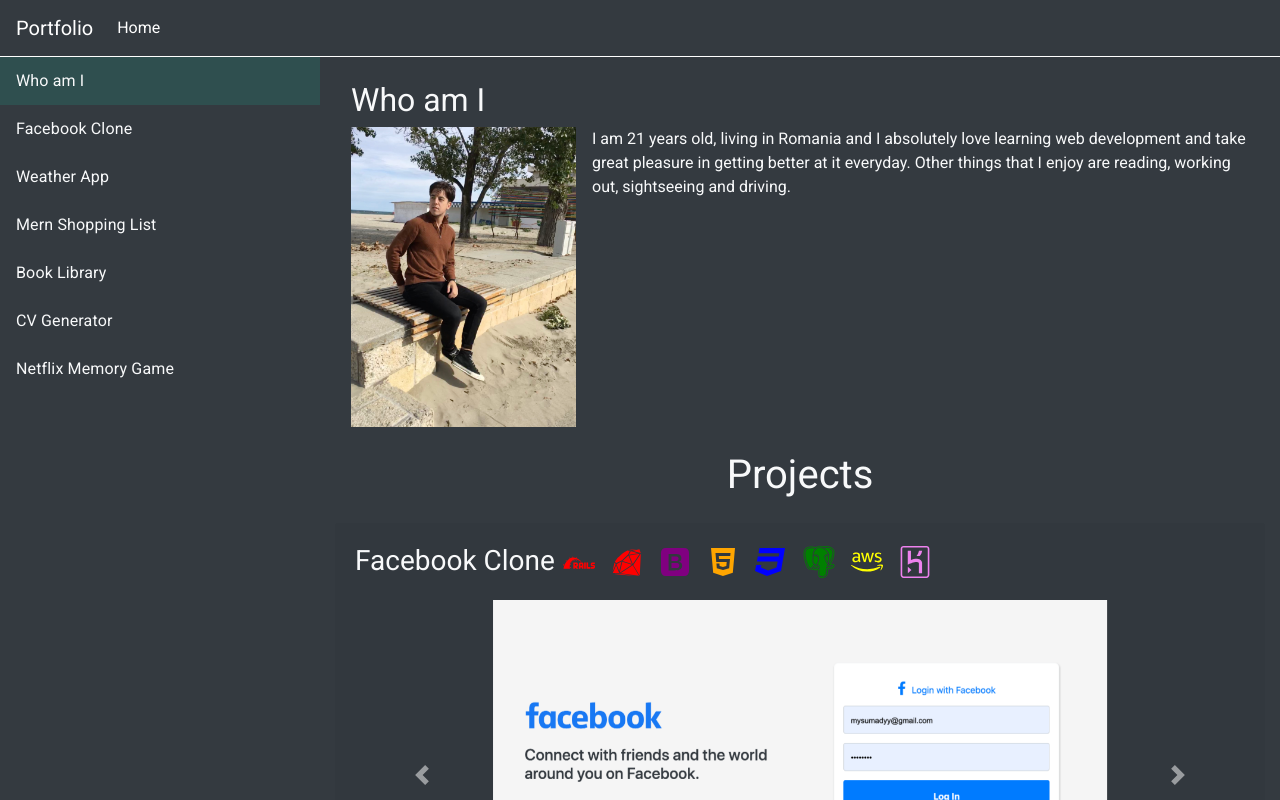
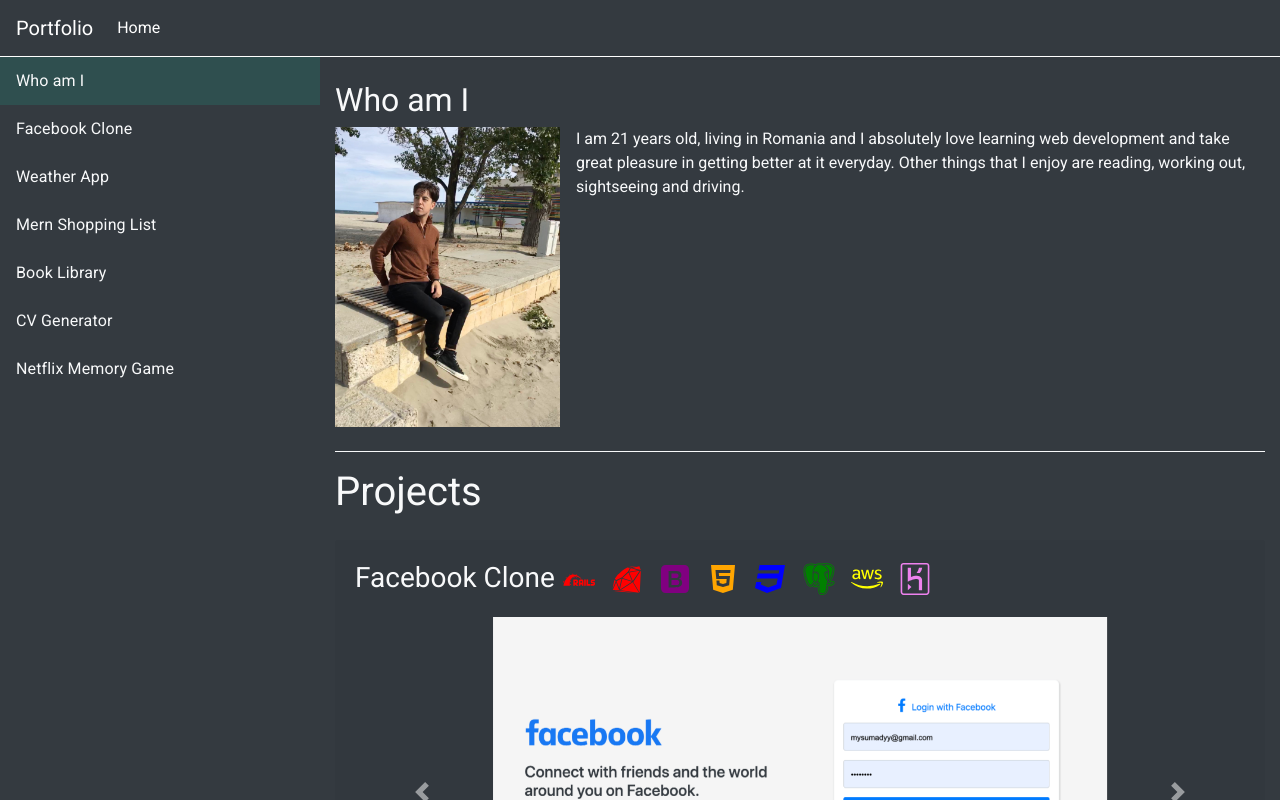
Before and after one commit to irlgabriel/portfolio, a React (Create React App) app: page / in a window 1280 px wide. Shown: the top 800 px of the page. Built offline with nearby package versions, Linux system fonts and the light colour scheme.

Commit message:
fixed margin inconsistencies

```diff
--- a/src/components/Footer/Footer.js
+++ b/src/components/Footer/Footer.js
@@ -10,10 +10,10 @@ import {
 export default function Footer() {
   const contacts = [
     { icon: <FaGithub />, contactLink: "https://github.com/irlgabriel", color: "inherit" },
+    { icon: <FaLinkedin />, contactLink: "https://www.linkedin.com/in/gabriel-radu-5023021b9/", color: "lightblue" },
+    { icon: <AiFillMail />, contactLink: "mailto: radu.gabriel131@gmail.com", color: "gold" },
     { icon: <FaInstagramSquare />, contactLink: "https://www.instagram.com/gabriel.radu1/", color: "red" },
     { icon: <FaFacebookSquare />, contactLink: "https://www.facebook.com/gabi.radu.75/", color: "blue" },
-    { icon: <AiFillMail />, contactLink: "mailto: radu.gabriel131@gmail.com", color: "gold" },
-    { icon: <FaLinkedin />, contactLink: "https://www.linkedin.com/in/gabriel-radu-5023021b9/", color: "lightblue" }
   ]
   return (
     <Container style={{borderTop: "1px solid white"}} fluid={true} className="bg-dark py-4 p-3">
--- a/src/components/Home/Home.js
+++ b/src/components/Home/Home.js
@@ -18,7 +18,7 @@ export default function Home() {
   return (
     <Row id="main" className="bg-dark text-light mx-0 px-0 mb-4" noGutters={true}>
       {/*<div className="bg-img"></div>*/}
-      <Sidebar className="sticky-top mx-0 px-0" sm="3">
+      <Sidebar className="d-none d-md-block sticky-top mx-0 px-0" sm="3">
       <ScrollSpy items={['who-am-i', 'facebook-clone', 'weather-app', 'mern-app', 'book-library', 'cv-generator', 'netflix-memory-game']} currentClassName="selected">
         <ListItem component="a" href="#who-am-i" className="selected">
           <ListItemText className="text-light text-decoration-none">Who am I</ListItemText>
@@ -43,9 +43,9 @@ export default function Home() {
         </ListItem>
       </ScrollSpy>
       </Sidebar>
-      <Col className="mx-0 px-0" xs="12" sm="9">
-        <Container className="mt-4 x-0" fluid={true}>
-          <Container fluid id="who-am-i" className="clearfix px-3 mx-0">
+      <Col className="mx-0 px-0">
+        <Container className="mt-4 px-0" fluid={true}>
+          <Container fluid id="who-am-i" className="clearfix mx-0">
             <h2>Who am I</h2>
             <Image className="float-left mr-3" src={require('../../images/me.jpeg')} />
             <p>
@@ -57,7 +57,7 @@ export default function Home() {
           </Container>
         </Container>
         <Container>
-          <h1 className="text-center my-4" >Projects</h1>
+          <h1 className="border-top border-light pt-3 my-4" >Projects</h1>
           {
             mainProjects.map(project =>
             <MainProject {...project}/>)
--- a/src/components/index.js
+++ b/src/components/index.js
@@ -5,7 +5,5 @@
 export { default as Navbar } from "./Navbar/Navbar";
 export { default as Home } from "./Home/Home";
 export { default as Project } from "./Project/Project";
-export { default as About } from "./About/About";
-export { default as Contact } from "./Contact/Contact";
 export { default as Footer } from "./Footer/Footer";
 export { default as MainProject } from "./MainProject/MainProject";
```
